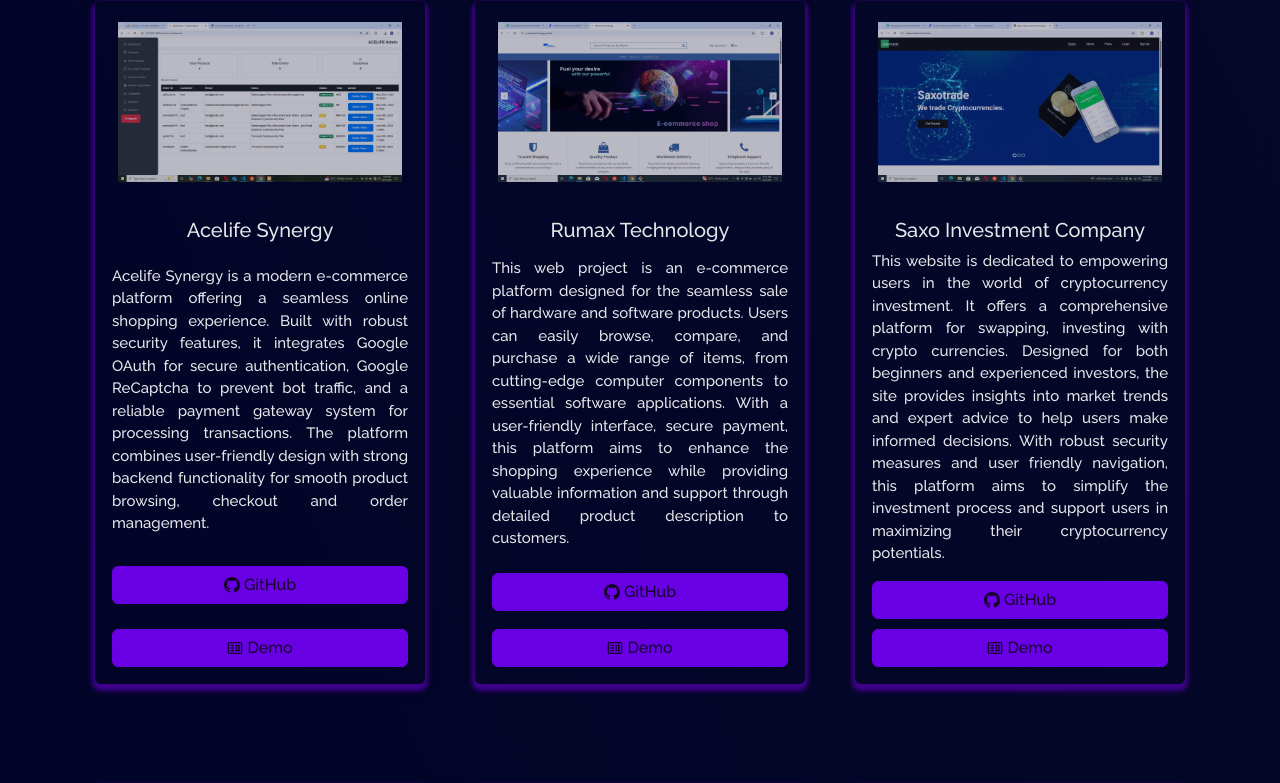
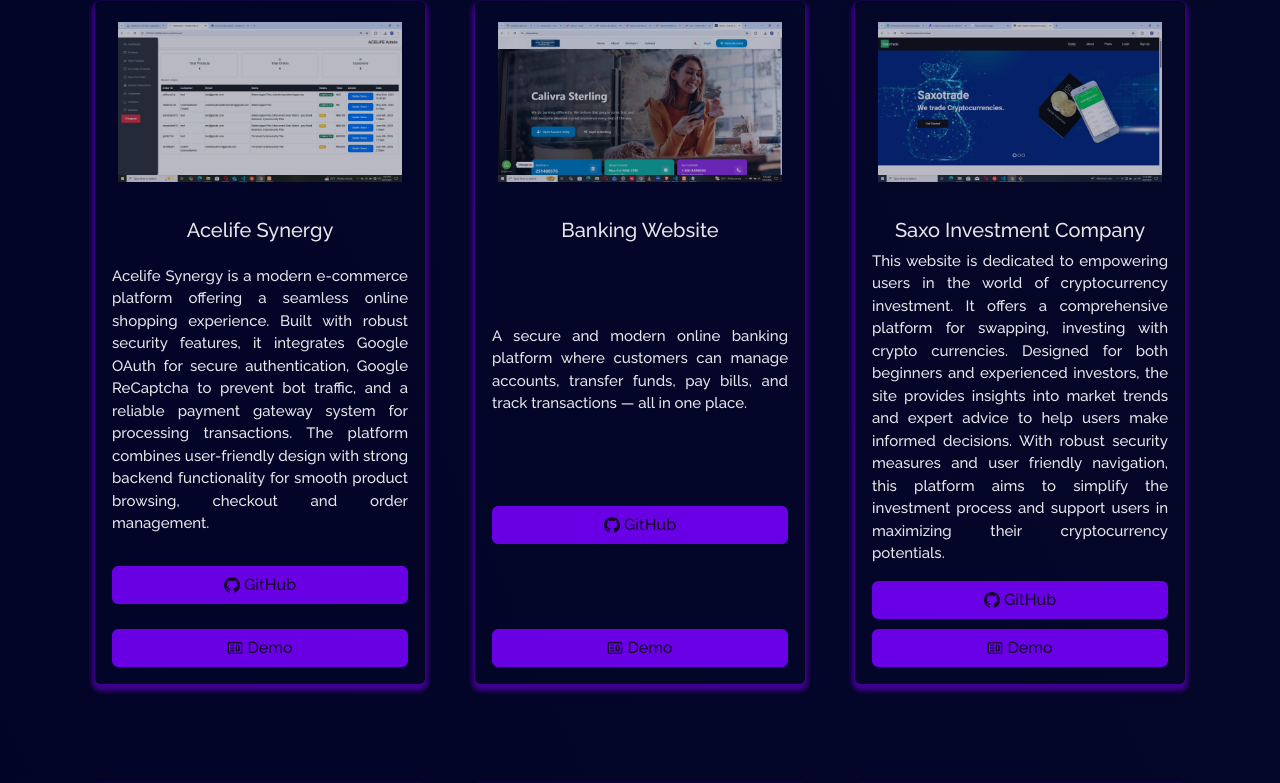
Before and after one commit to oriakhiosamu1/oros, a React (Create React App) app: page /project in a window 1280 px wide. Shown: the part 1107-1890 px from the top of the page. Built offline with nearby package versions, Linux system fonts and the light colour scheme.

Commit message:
added new bank project

```diff
--- a/src/pages/Projects.jsx
+++ b/src/pages/Projects.jsx
@@ -11,6 +11,7 @@
 import acelife from '../assets/projects/acelife.png'
 import bookguru from '../assets/projects/bookguru.png'
 import realestate from '../assets/projects/realestate.png'
+import banking from '../assets/projects/banking.png'
 
 const Projects = () => {
 
@@ -57,12 +58,12 @@
 
     {
       id: 5,
-      imgPath: rumax,
+      imgPath: banking,
       isBlog:false,
-      title: "Rumax Technology",
-      description:"This web project is an e-commerce platform designed for the seamless sale of hardware and software products. Users can easily browse, compare, and purchase a wide range of items, from cutting-edge computer components to essential software applications. With a user-friendly interface, secure payment, this platform aims to enhance the shopping experience while providing valuable information and support through detailed product description to customers.",
+      title: "Banking Website",
+      description:"A secure and modern online banking platform where customers can manage accounts, transfer funds, pay bills, and track transactions — all in one place.",
       ghLink: "https://github.com/oriakhiosamu1/rumax_tech",
-      demoLink: "https://rumaxtechnology.online/",
+      demoLink: "https://clrst.online/",
     },
 
     {
```
Also changed, not shown: src/assets/projects/banking.png (added).
